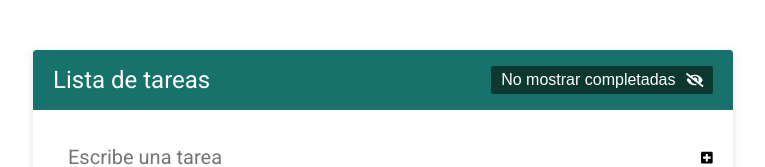
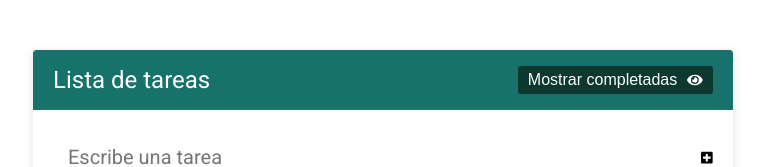
Before and after one commit to gcancho/lista__tareas, a React (Create React App) app: page / in a window 1280 px wide. Shown: the top 167 px of the page, without its empty margins (257-1022 px from the left). Built offline with nearby package versions, Linux system fonts and the light colour scheme.

Commit message:
Lógica para mostrar y ocultar las tareas completadas

```diff
--- a/src/App.js
+++ b/src/App.js
@@ -23,13 +23,23 @@
     },
   ]);
 
+  // Estado para las tareas completadas
+  const [mostrarCompletadas, cambiarMostrarCompletadas] = useState(false);
+
   console.log(tareas);
 
   return (
     <div className="contenedor">
-      <Header />
+      <Header
+        mostrarCompletadas={mostrarCompletadas}
+        cambiarMostrarCompletadas={cambiarMostrarCompletadas}
+      />
       <FormularioTareas tareas={tareas} cambiarTareas={cambiarTareas} />
-      <ListaTareas tareas={tareas} cambiarTareas={cambiarTareas} />
+      <ListaTareas
+        tareas={tareas}
+        cambiarTareas={cambiarTareas}
+        mostrarCompletadas={mostrarCompletadas}
+      />
     </div>
   );
 }
--- a/src/componentes/Header.js
+++ b/src/componentes/Header.js
@@ -1,15 +1,25 @@
 import React from "react";
 import { FontAwesomeIcon } from "@fortawesome/react-fontawesome";
-import { faEyeSlash } from "@fortawesome/free-solid-svg-icons";
+import { faEye, faEyeSlash } from "@fortawesome/free-solid-svg-icons";
 
-const Header = () => {
+const Header = ({ mostrarCompletadas, cambiarMostrarCompletadas }) => {
+  const toogleCompletadas = () => {
+    cambiarMostrarCompletadas(!mostrarCompletadas);
+  };
   return (
     <header className="header">
       <h1 className="header__titulo">Lista de tareas</h1>
-      <button className="header__boton">
-        No mostrar completadas
-        <FontAwesomeIcon icon={faEyeSlash} className="header__icono-boton" />
-      </button>
+      {mostrarCompletadas ? (
+        <button className="header__boton" onClick={() => toogleCompletadas()}>
+          No mostrar completadas
+          <FontAwesomeIcon icon={faEyeSlash} className="header__icono-boton" />
+        </button>
+      ) : (
+        <button className="header__boton" onClick={() => toogleCompletadas()}>
+          Mostrar completadas
+          <FontAwesomeIcon icon={faEye} className="header__icono-boton" />
+        </button>
+      )}
     </header>
   );
 };
--- a/src/componentes/ListaTareas.js
+++ b/src/componentes/ListaTareas.js
@@ -2,7 +2,7 @@
 import Tarea from "./Tarea";
 
 //Este componente es una lista que contendra las tareas, a este componente se le pasa el estado "tareas" para mostrarlo con map
-const ListaTareas = ({ tareas, cambiarTareas }) => {
+const ListaTareas = ({ tareas, cambiarTareas, mostrarCompletadas }) => {
   // Esta funcion la tenemos que pasar al componente "Tarea" para que funcione
   const toggleCompletada = (id) => {
     cambiarTareas(
@@ -46,6 +46,7 @@
       {/* Muestra el texto de cada tarea del estado de "tareas" que estamos obteniendo en el componente*/}
       {tareas.length > 0 ? (
         tareas.map((tarea) => {
+          if (mostrarCompletadas) {
             // return <li key={tarea.id}>{tarea.texto}</li>;
             // Creamos un componente para mejor orden y le pasamos los parametros al componente "Tarea"
             return (
@@ -57,6 +58,20 @@
                 borrarTarea={borrarTarea}
               />
             );
+            //Si la tarea no esta completada, la devolvemos
+          } else if (!tarea.completada) {
+            return (
+              <Tarea
+                key={tarea.id}
+                tarea={tarea}
+                toggleCompletada={toggleCompletada}
+                editarTarea={editarTarea}
+                borrarTarea={borrarTarea}
+              />
+            );
+          }
+          // Si ya esta completada no la devolvemos
+          return;
         })
       ) : (
         <div className="lista-tareas__mensaje">No hay tareas agregadas</div>
```
Lines whose indentation alone changed are shown as unchanged.
